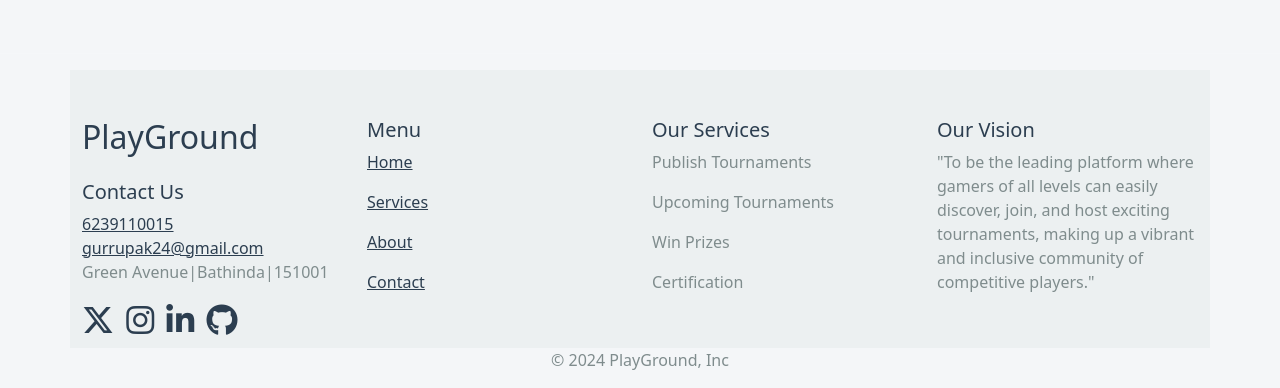
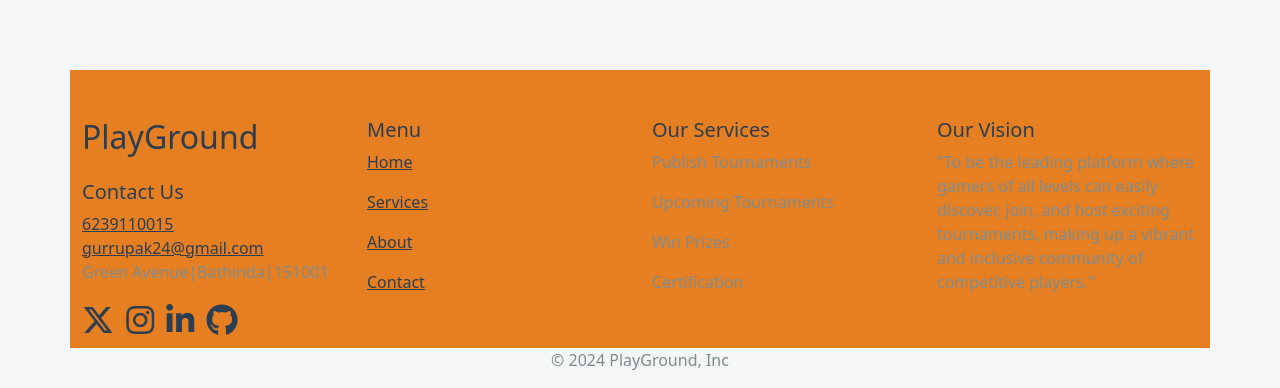
Before and after one commit to Romeo2410/PlayGround, a website: page public/index.html in a window 1280 px wide. Shown: the part 2463-2851 px from the top of the page. Drawn offline with nearby package versions, Linux system fonts and the light colour scheme.

Commit message:
color change on dash-Organizer

```diff
--- a/public/css/index.css
+++ b/public/css/index.css
@@ -33,11 +33,11 @@ body {
 }
 
 footer #foot {
-    background-color: #ECF0F1; /* Light Gray for footer container */
+    background-color: #E67E22; /* Light Gray for footer container */
 }
 
 .footer-bg {
-    background-color: #ECF0F1; /* Light Gray for footer element */
+    background-color: #E67E22; /* Light Gray for footer element */
 }
 
 #FeedBtn {
```
